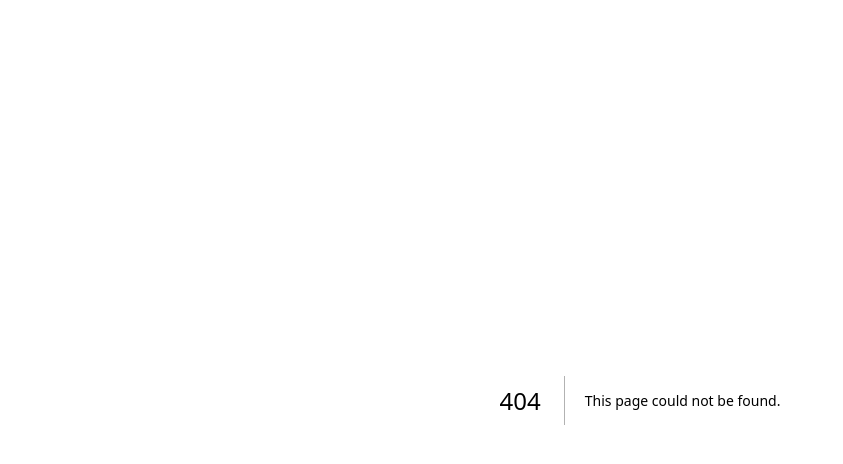
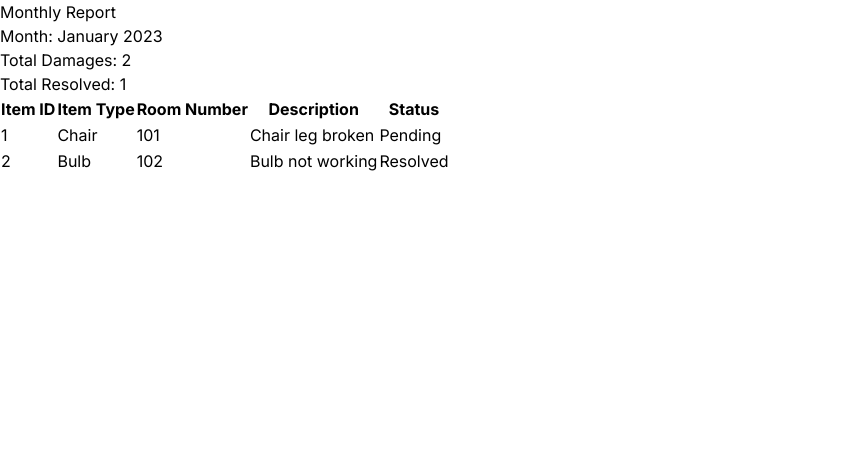
Before and after one commit to JosephLahiru/hostel-management-system, a Next.js app: page /MonthlyReports in a window 1280 px wide. Before the commit this address had no page. Shown: the top 464 px of the page, without its empty margins (0-843 px from the left). Built offline with nearby package versions, Linux system fonts and the light colour scheme.

Commit message:
Monthly report structure

```diff
--- /dev/null
+++ b/app/MonthlyReports/page.tsx
@@ -0,0 +1,75 @@
+import React from 'react';
+import Link from 'next/link';
+
+// dummy data for monthly report
+const dummyMonthlyReports = [
+  {
+    month: 'January 2023',
+    totalDamages: 2,
+    totalResolved: 1,
+  },
+  {
+    month: 'February 2023',
+    totalDamages: 15,
+    totalResolved: 10,
+  },
+
+];
+
+const dummyDailyReports = [
+  {
+    damaged_item_id: 1,
+    damaged_item_type: 'Chair',
+    room_number: '101',
+    description: 'Chair leg broken',
+    status: 'Pending',
+  },
+  {
+    damaged_item_id: 2,
+    damaged_item_type: 'Bulb',
+    room_number: '102',
+    description: 'Bulb not working',
+    status: 'Resolved',
+  },
+
+];
+
+function MonthlyReports() {
+  return (
+    <div>
+      <h1>Monthly Report</h1>
+
+
+      <div>
+        <p>Month: {dummyMonthlyReports[0].month}</p>
+        <p>Total Damages: {dummyMonthlyReports[0].totalDamages}</p>
+        <p>Total Resolved: {dummyMonthlyReports[0].totalResolved}</p>
+      </div>
+
+      <table>
+        <thead>
+          <tr>
+            <th>Item ID</th>
+            <th>Item Type</th>
+            <th>Room Number</th>
+            <th>Description</th>
+            <th>Status</th>
+          </tr>
+        </thead>
+        <tbody>
+          {dummyDailyReports.map((report, index) => (
+            <tr key={index}>
+              <td>{report.damaged_item_id}</td>
+              <td>{report.damaged_item_type}</td>
+              <td>{report.room_number}</td>
+              <td>{report.description}</td>
+              <td>{report.status}</td>
+            </tr>
+          ))}
+        </tbody>
+      </table>
+    </div>
+  );
+}
+
+export default MonthlyReports;
```
